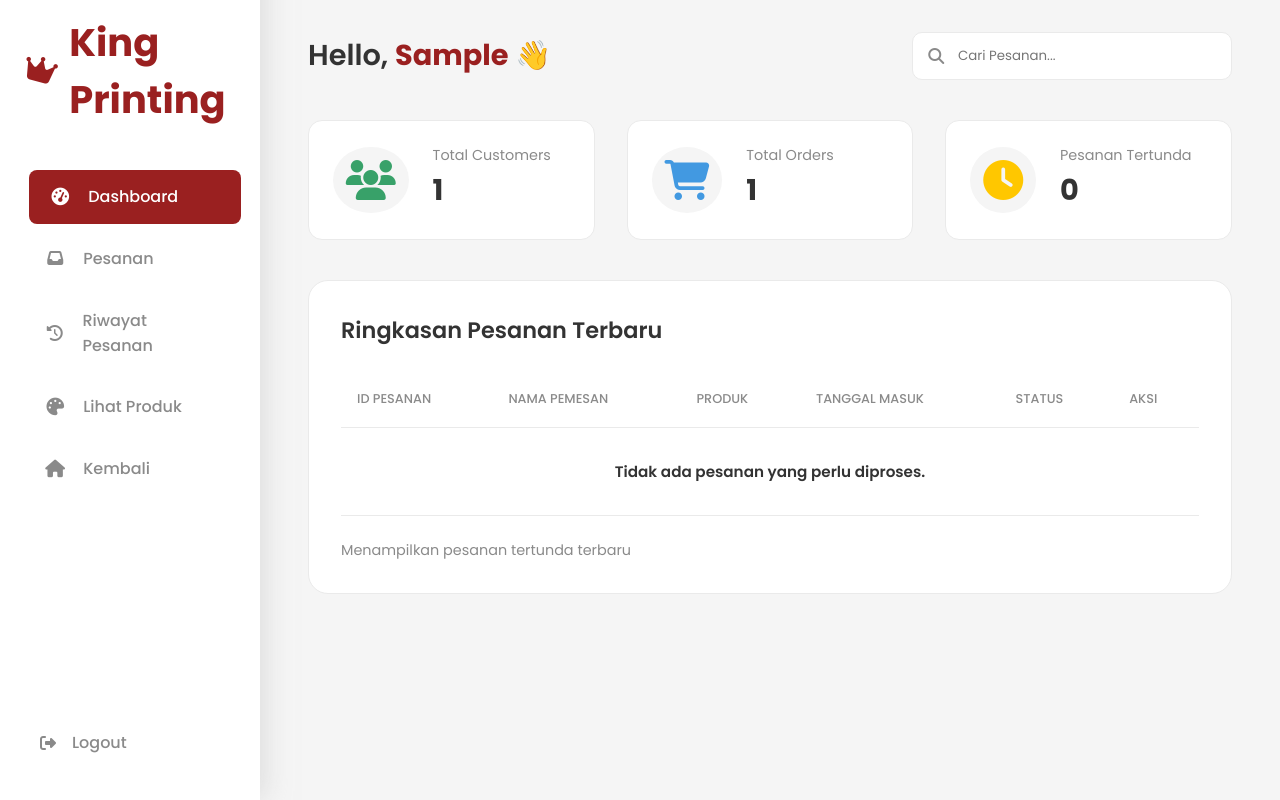
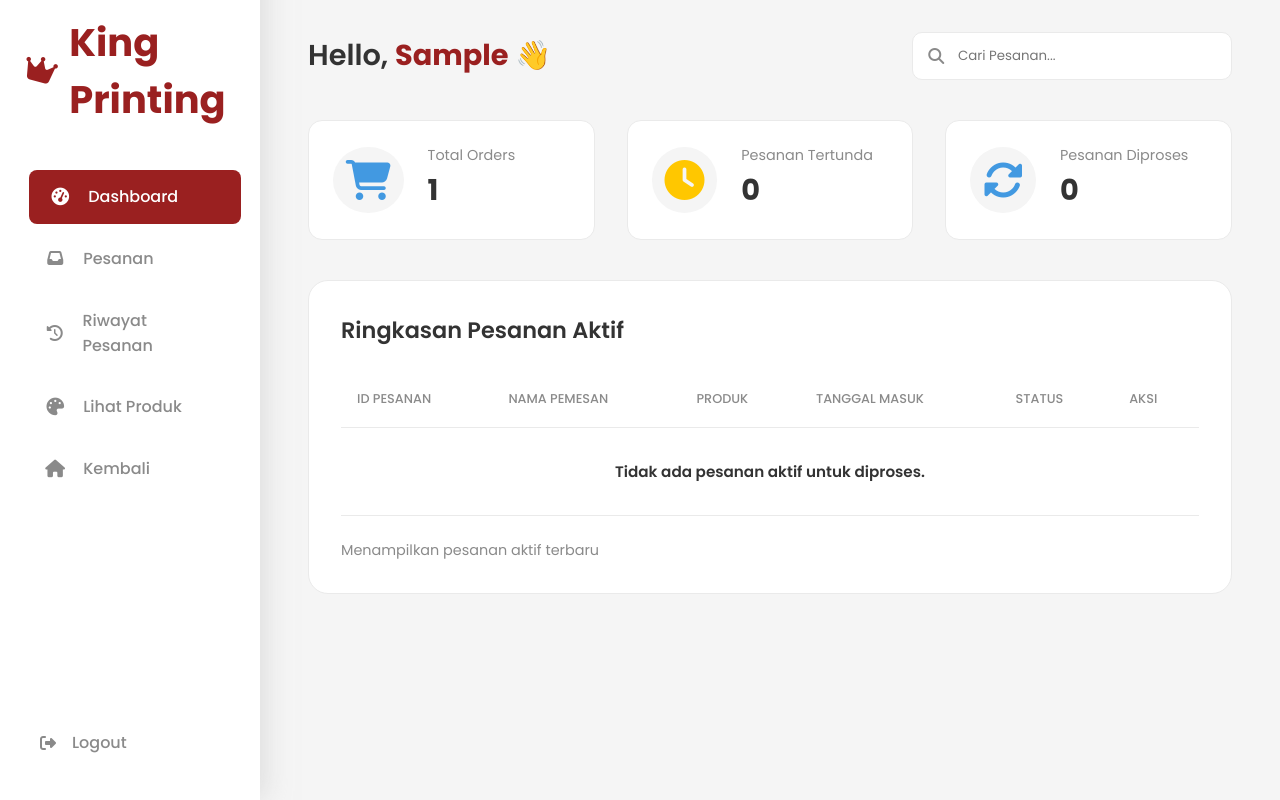
Before and after one commit to dms-satriavailable97/KingPrinting-Proyek_Web, a PHP site: page /dashboard.php in a window 1280 px wide. Run offline with PHP 8.4, Linux system fonts and the light colour scheme; the visitor is signed in with stand-in values (Sample User, id 1); tables that the repository leaves empty hold one stand-in row (values such as "Sample post").

Commit message:
tambah tunda

```diff
--- a/dashboard.css
+++ b/dashboard.css
@@ -337,6 +337,10 @@ td:first-child {
     background-color: rgba(255, 199, 0, 0.2); /* Kuning */
     color: #b38f00;
 }
+.status.proses {
+    background-color: rgba(66, 153, 225, 0.2); /* Biru */
+    color: #2b6cb0;
+}
 .status.selesai,
 .status.completed {
     background-color: var(--status-active-bg); /* Hijau */
--- a/dashboard.php
+++ b/dashboard.php
@@ -13,26 +13,17 @@ if (!isset($_SESSION['loggedin']) || $_SESSION['loggedin'] !== true) {
 // Menghitung jumlah pesanan dengan status 'Tertunda'
 $sql_tertunda = "SELECT COUNT(*) as count FROM pesanan WHERE status = 'Tertunda'";
 $result_tertunda = $conn->query($sql_tertunda);
-$jumlah_tertunda = 0;
-if ($result_tertunda) {
-    $jumlah_tertunda = $result_tertunda->fetch_assoc()['count'];
-}
+$jumlah_tertunda = $result_tertunda ? $result_tertunda->fetch_assoc()['count'] : 0;
 
-// Menghitung jumlah total pelanggan (contoh: unik dari nama_pemesan)
-$sql_customers = "SELECT COUNT(DISTINCT nama_pemesan) as count FROM pesanan";
-$result_customers = $conn->query($sql_customers);
-$total_customers = 0;
-if ($result_customers) {
-    $total_customers = $result_customers->fetch_assoc()['count'];
-}
+// Menghitung jumlah pesanan dengan status 'Proses'
+$sql_proses = "SELECT COUNT(*) as count FROM pesanan WHERE status = 'Proses'";
+$result_proses = $conn->query($sql_proses);
+$jumlah_proses = $result_proses ? $result_proses->fetch_assoc()['count'] : 0;
 
 // Menghitung jumlah total pesanan
 $sql_orders = "SELECT COUNT(*) as count FROM pesanan";
 $result_orders = $conn->query($sql_orders);
-$total_orders = 0;
-if ($result_orders) {
-    $total_orders = $result_orders->fetch_assoc()['count'];
-}
+$total_orders = $result_orders ? $result_orders->fetch_assoc()['count'] : 0;
 ?>
 
 <!DOCTYPE html>
@@ -99,30 +90,21 @@ if ($result_orders) {
 
             <section class="stats-cards">
                 <div class="card">
-                    <div class="card-icon" style="color: #38a169;"><i class="fas fa-users"></i></div>
-                    <div class="card-info">
-                        <p>Total Customers</p>
-                        <h4><?php echo $total_customers; ?></h4>
-                    </div>
-                </div>
-                <div class="card">
                     <div class="card-icon" style="color: #4299e1;"><i class="fas fa-shopping-cart"></i></div>
-                    <div class="card-info">
-                        <p>Total Orders</p>
-                        <h4><?php echo $total_orders; ?></h4>
-                    </div>
+                    <div class="card-info"><p>Total Orders</p><h4><?php echo $total_orders; ?></h4></div>
                 </div>
                  <div class="card">
                     <div class="card-icon" style="color: #ffc700;"><i class="fas fa-clock"></i></div>
-                    <div class="card-info">
-                        <p>Pesanan Tertunda</p>
-                        <h4><?php echo $jumlah_tertunda; ?></h4>
+                    <div class="card-info"><p>Pesanan Tertunda</p><h4><?php echo $jumlah_tertunda; ?></h4></div>
                 </div>
+                <div class="card">
+                    <div class="card-icon" style="color: #4299e1;"><i class="fas fa-sync-alt"></i></div>
+                    <div class="card-info"><p>Pesanan Diproses</p><h4><?php echo $jumlah_proses; ?></h4></div>
                 </div>
             </section>
 
             <section class="customers-table">
-                <div class="table-header"><h3>Ringkasan Pesanan Terbaru</h3></div>
+                <div class="table-header"><h3>Ringkasan Pesanan Aktif</h3></div>
                 <table id="ordersTable">
                     <thead>
                         <tr>
@@ -136,11 +118,13 @@ if ($result_orders) {
                     </thead>
                     <tbody>
                         <?php
-                        $sql = "SELECT id, nama_pemesan, produk, tanggal_masuk, status FROM pesanan WHERE status = 'Tertunda' ORDER BY tanggal_masuk DESC LIMIT 5";
+                        $sql = "SELECT id, nama_pemesan, produk, tanggal_masuk, status FROM pesanan WHERE status IN ('Tertunda', 'Proses') ORDER BY FIELD(status, 'Proses', 'Tertunda'), tanggal_masuk DESC LIMIT 5";
                         $result = $conn->query($sql);
 
                         if ($result->num_rows > 0) {
                             while($row = $result->fetch_assoc()) {
+                                $status = htmlspecialchars($row['status']);
+                                $status_class = strtolower($status);
                                 echo "<tr data-id='" . $row['id'] . "'>";
                                 echo "<td>#KP" . str_pad($row['id'], 3, '0', STR_PAD_LEFT) . "</td>";
                                 echo "<td>" . htmlspecialchars($row['nama_pemesan']) . "</td>";
@@ -148,7 +132,7 @@ if ($result_orders) {
                                 echo "<td>" . date('d M Y', strtotime($row['tanggal_masuk'])) . "</td>";
                                 echo "<td>
                                         <div class='status-wrapper'>
-                                            <span class='status interactive tertunda'>Tertunda</span>
+                                            <span class='status interactive " . $status_class . "' data-current-status='" . $status . "'>" . $status . "</span>
                                             <ul class='status-dropdown'></ul>
                                         </div>
                                       </td>";
@@ -156,12 +140,12 @@ if ($result_orders) {
                                 echo "</tr>";
                             }
                         } else {
-                            echo "<tr><td colspan='6' style='text-align:center; padding: 2rem;'>Tidak ada pesanan yang perlu diproses.</td></tr>";
+                            echo "<tr><td colspan='6' style='text-align:center; padding: 2rem;'>Tidak ada pesanan aktif untuk diproses.</td></tr>";
                         }
                         ?>
                     </tbody>
                 </table>
-                 <div class="table-footer"><span>Menampilkan pesanan tertunda terbaru</span></div>
+                 <div class="table-footer"><span>Menampilkan pesanan aktif terbaru</span></div>
             </section>
         </main>
     </div>
@@ -196,12 +180,8 @@ document.addEventListener("DOMContentLoaded", function() {
         .then(response => response.json())
         .then(data => {
             if (data.success) {
-                const row = document.querySelector(`tr[data-id='${orderId}']`);
-                if (row) {
-                    row.style.transition = 'opacity 0.5s ease';
-                    row.style.opacity = '0';
-                    setTimeout(() => window.location.reload(), 500); // Reload halaman untuk update stats
-                }
+                // Langsung reload halaman untuk update semua data (stats dan tabel)
+                window.location.reload();
             } else {
                 alert('Gagal: ' + data.message);
             }
@@ -209,6 +189,7 @@ document.addEventListener("DOMContentLoaded", function() {
     }
 
     // --- EVENT LISTENER UTAMA PADA TABEL ---
+    if(table) {
         table.addEventListener('click', function(e) {
             const statusTrigger = e.target.closest('.status.interactive');
             const dropdownItem = e.target.closest('.status-dropdown li');
@@ -218,7 +199,16 @@ document.addEventListener("DOMContentLoaded", function() {
             if (statusTrigger) {
                 const dropdown = statusTrigger.nextElementSibling;
                 if (activeDropdown && activeDropdown !== dropdown) activeDropdown.style.display = 'none';
-            dropdown.innerHTML = `<li data-new-status="Selesai">Selesai</li>`;
+
+                const currentStatus = statusTrigger.dataset.currentStatus;
+                let options = '';
+                if (currentStatus === 'Tertunda') {
+                    options = `<li data-new-status="Proses">Proses</li><li data-new-status="Selesai">Selesai</li>`;
+                } else if (currentStatus === 'Proses') {
+                    options = `<li data-new-status="Selesai">Selesai</li><li data-new-status="Tertunda">Tertunda</li>`;
+                }
+                dropdown.innerHTML = options;
+
                 const isVisible = dropdown.style.display === 'block';
                 dropdown.style.display = isVisible ? 'none' : 'block';
                 activeDropdown = isVisible ? null : dropdown;
@@ -246,6 +236,7 @@ document.addEventListener("DOMContentLoaded", function() {
                             const order = data.order;
                             document.getElementById('detailModalTitle').textContent = `Detail Pesanan #${order.id_formatted}`;
                             const modalBody = document.getElementById('detailModalBody');
+                            const statusClass = order.status.toLowerCase();
                             modalBody.innerHTML = `
                                 <div class="detail-item"><strong>Nama Pemesan</strong><span>${order.nama_pemesan}</span></div>
                                 <div class="detail-item"><strong>Telepon</strong><span>${order.telepon}</span></div>
@@ -254,7 +245,7 @@ document.addEventListener("DOMContentLoaded", function() {
                                 <div class="detail-item"><strong>Ukuran</strong><span>${order.ukuran || '-'} cm</span></div>
                                 <div class="detail-item"><strong>Bahan</strong><span>${order.bahan || '-'}</span></div>
                                 <div class="detail-item"><strong>Jumlah</strong><span>${order.jumlah} pcs</span></div>
-                            <div class="detail-item"><strong>Status</strong><span class="status tertunda">${order.status}</span></div>
+                                <div class="detail-item"><strong>Status</strong><span class="status ${statusClass}">${order.status}</span></div>
                                 <div class="detail-item full-width"><strong>Catatan</strong><textarea readonly>${order.catatan || 'Tidak ada catatan.'}</textarea></div>
                             `;
                             detailModal.style.display = 'block';
@@ -266,6 +257,7 @@ document.addEventListener("DOMContentLoaded", function() {
                 return;
             }
         });
+    }
 
     // --- EVENT LISTENER UNTUK MENUTUP DROPDOWN/MODAL ---
     document.addEventListener('click', function(e) {
```
Also changed, not shown: pesanan.php (+41 -8 lines), update-status.php (+24 -5 lines). Lines whose indentation alone changed are shown as unchanged.
